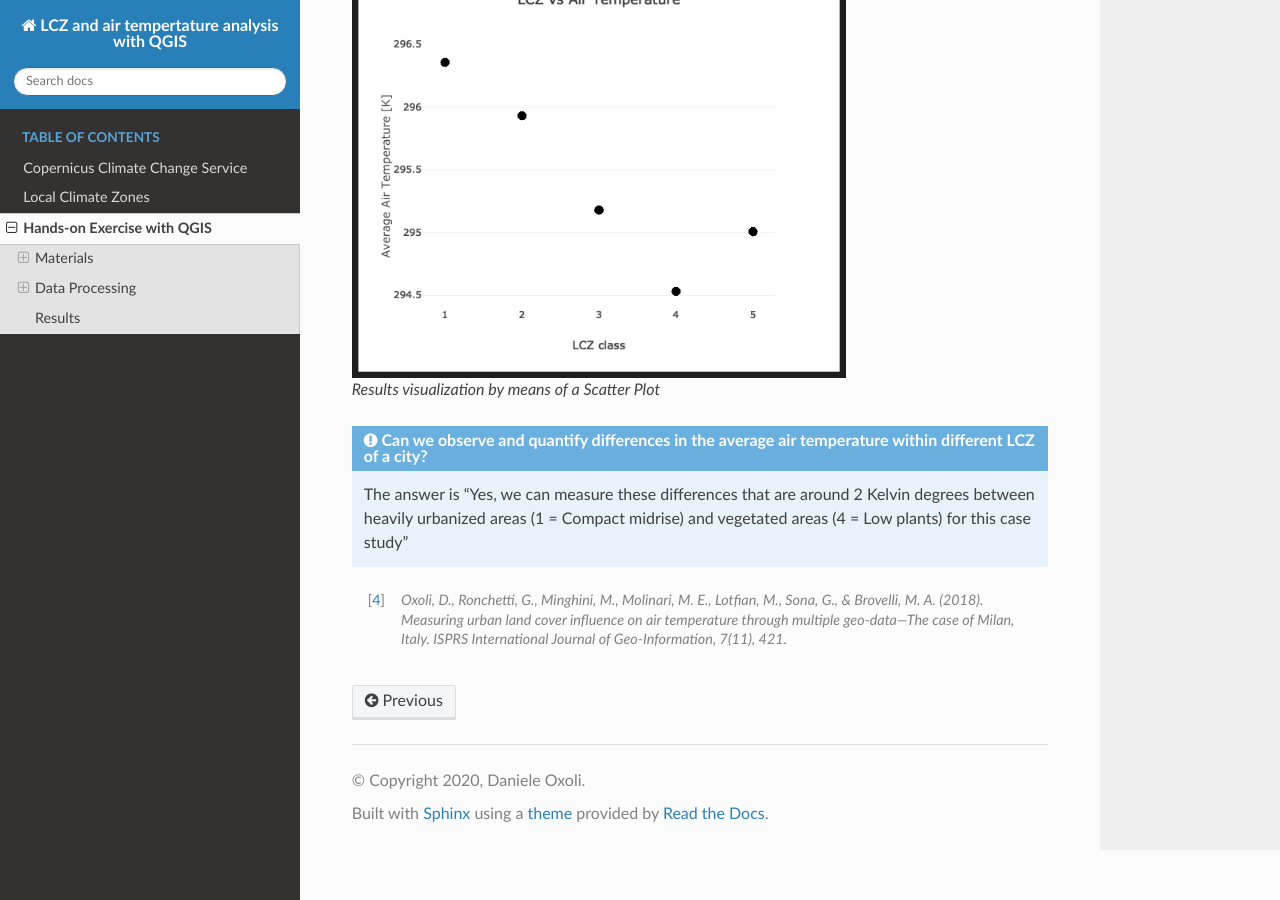
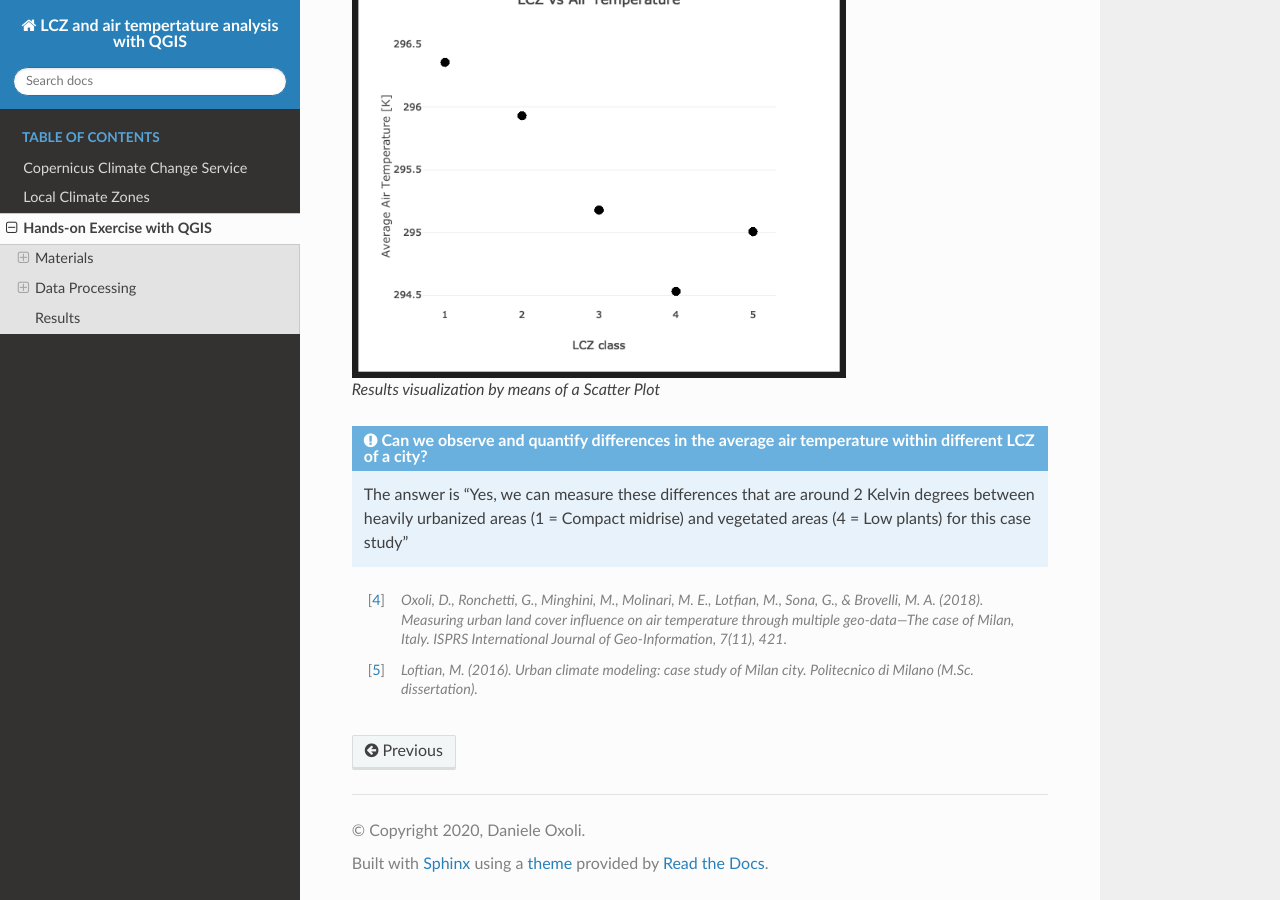
Before and after one commit to opengeolab/CA_LCZ_exercise_docs, a Sphinx documentation site: the page built from source/analysis.rst, in a window 1280 px wide and 900 px high, scrolled down 8793 px. Built offline with Sphinx 7.4.7 and the Read the Docs theme 2.0.0, drawn with Linux system fonts in a browser that asks for light colours.

Commit message:
minor changes 6

```diff
--- a/source/analysis.rst
+++ b/source/analysis.rst
@@ -22,7 +22,7 @@
 LCZ map
 +++++++++++++++++++++++
 
-The LCZ raster map of Milan you will use in the exercise has been derived by [4]_ from a Sentinel-2 image acquired in summer 2016. The map includes the subset of LCZ characterizing the Milan area. Some of the contiguous classes have been aggregated (as shown in the table below) with the purpose of obtaining zones with marked differences in the urban land-use features thus easing their comparison in terms of air temperature. In practice, contiguous LCZ classes may be more easily confused during the classification procedure and, in turn, differences in their contributions to air temperature may be biased or difficult to distinguish.
+The LCZ raster map of Milan you will use in the exercise has been derived by [4]_ and [5]_ from a Sentinel-2 image acquired in summer 2016. The map includes the subset of LCZ characterizing the Milan area. Some of the contiguous classes have been aggregated (as shown in the table below) with the purpose of obtaining zones with marked differences in the urban land-use features thus easing their comparison in terms of air temperature. In practice, contiguous LCZ classes may be more easily confused during the classification procedure and, in turn, differences in their contributions to air temperature may be biased or difficult to distinguish.
 
 .. figure:: /images/lcz_map.png
    :alt: text
@@ -218,3 +218,5 @@
 
 
 ..  [4] *Oxoli, D., Ronchetti, G., Minghini, M., Molinari, M. E., Lotfian, M., Sona, G., & Brovelli, M. A. (2018). Measuring urban land cover influence on air temperature through multiple geo-data—The case of Milan, Italy. ISPRS International Journal of Geo-Information, 7(11), 421.*
+
+..  [5] *Loftian, M. (2016). Urban climate modeling: case study of Milan city. Politecnico di Milano (M.Sc. dissertation).*
```
Also changed, not shown: 5 other files.
